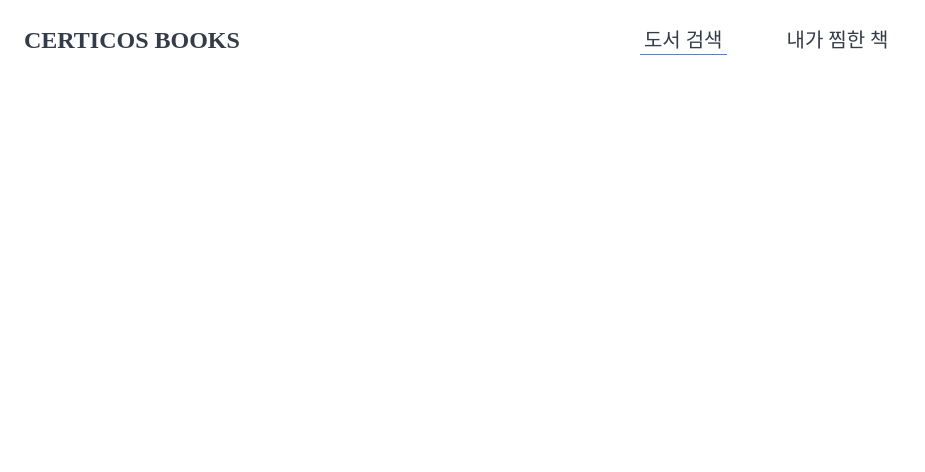
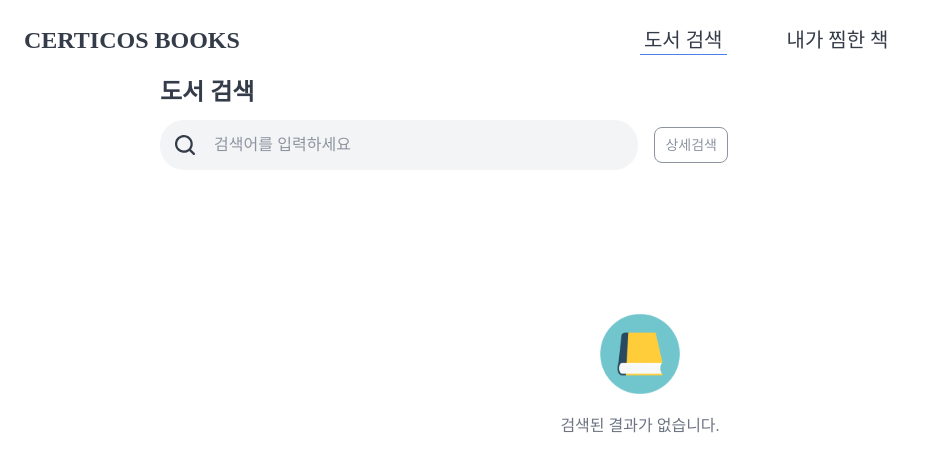
Before and after one commit to jihyunan-dev/CDRI-assignments, a React (Vite) app: page / in a window 1280 px wide. Shown: the top 472 px of the page, without its empty margins (0-925 px from the left). Built offline with nearby package versions, Linux system fonts and the light colour scheme; no server answers.

Commit message:
feat: SearchPage 데이터 반영

```diff
--- a/src/components/EmptyState.tsx
+++ b/src/components/EmptyState.tsx
@@ -2,6 +2,7 @@
  * @component EmptyState
  * @description 리스트가 비었을때 보여줄 컴포넌트
  */
+import { css } from '@emotion/react';
 import IconBook from '@/assets/icon-book.svg?react';
 import { Stack } from './Stack';
 import { Typography } from './Typography';
@@ -12,9 +13,13 @@ type EmptyStateProps = {
 
 export function EmptyState({ message }: EmptyStateProps) {
   return (
-    <Stack dir="column" align="center" gap={24}>
+    <Stack dir="column" align="center" gap={24} css={style}>
       <IconBook />
       <Typography.Caption color="secondary">{message}</Typography.Caption>
     </Stack>
   );
 }
+
+const style = css`
+  margin-top: 120px;
+`;
--- a/src/components/bookListItem/index.tsx
+++ b/src/components/bookListItem/index.tsx
@@ -12,7 +12,7 @@ type BookListItemProps = {
 };
 
 export function BookListItem({ book }: BookListItemProps) {
-  const [isOpen, setIsOpen] = useState(true);
+  const [isOpen, setIsOpen] = useState(false);
 
   const toggleOpen = () => setIsOpen((pre) => !pre);
 
--- a/src/pages/SearchPage.tsx
+++ b/src/pages/SearchPage.tsx
@@ -1,3 +1,53 @@
+import { useState } from 'react';
+import { useQuery } from '@tanstack/react-query';
+import { listBooks } from '@/apis/listBooks';
+import { Button } from '@/components/Button';
+import { EmptyState } from '@/components/EmptyState';
+import { Page } from '@/components/Page';
+import { Stack } from '@/components/Stack';
+import { Typography } from '@/components/Typography';
+import { BookList } from '@/features/search/components/BookList';
+import { SearchField } from '@/features/search/components/searchField';
+
+const PAGE_SIZE = 10;
+
 export function SearchPage() {
-  return <>SEARCH</>;
+  const [currentPage, setCurrentPage] = useState(1);
+  const [searchValue, setSearchValue] = useState('');
+
+  const { data } = useQuery({
+    queryKey: ['books', searchValue, currentPage], // option 포함
+    queryFn: () => listBooks({ searchValue, options: { page: currentPage, size: PAGE_SIZE } }),
+  });
+
+  const books = data?.documents ?? [];
+  const bookMeta = data?.meta ?? null;
+
+  const submitSearchValue = (value: string) => {
+    setSearchValue(value);
+    setCurrentPage(1);
+  };
+
+  return (
+    <Page>
+      <Stack dir="column" gap={24} width="100%">
+        <Stack as="section" dir="column" gap={16} width="568px">
+          <Typography.Title type="title1">도서 검색</Typography.Title>
+          <Stack width="100%" align="center" gap={16}>
+            <SearchField placeholder="검색어를 입력하세요" submitValue={submitSearchValue} />
+            <Button size="small" color="outline">
+              상세검색
+            </Button>
+          </Stack>
+        </Stack>
+        {books.length === 0 ? (
+          <Stack justify="center" align="center" width="100%">
+            <EmptyState message="검색된 결과가 없습니다." />
+          </Stack>
+        ) : (
+          <BookList books={books} meta={bookMeta} />
+        )}
+      </Stack>
+    </Page>
+  );
 }
```
